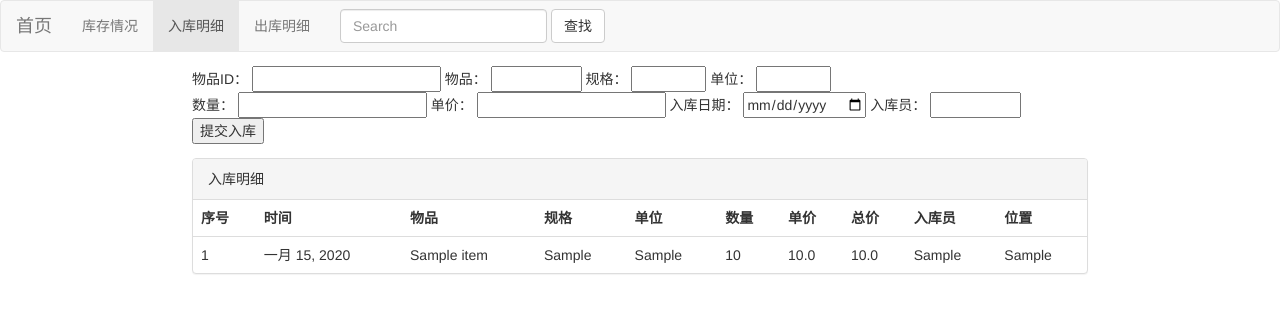
After one commit to fatinmidage/InternalSystem, a Django app: page /store/in/ in a window 1280 px wide. The commit adds this page. Shown: the top 313 px of the page. Run offline with Django 3.2, Linux system fonts and the light colour scheme; tables that the repository leaves empty hold one stand-in row (values such as "Sample post"); some libraries are stand-ins or nearby versions.

Commit message:
插入新增物品0.7

```diff
--- a/Store/models.py
+++ b/Store/models.py
@@ -1,9 +1,11 @@
+"""docstring占位符"""
 from django.db import models
 
 # Create your models here.
 
 
 class Item(models.Model):
+    """docstring占位符"""
     name = models.CharField(max_length=20)
     item_model = models.CharField(max_length=20)
     unit = models.CharField(max_length=6)
@@ -14,6 +16,7 @@ class Item(models.Model):
 
 
 class Items_in(models.Model):
+    """docstring占位符"""
     item = models.ForeignKey(Item, on_delete=models.DO_NOTHING)
     quantity = models.IntegerField()
     price = models.FloatField()
@@ -23,7 +26,9 @@ class Items_in(models.Model):
     is_deleted = models.BooleanField(default=False)
 
 
+
 class Items_out(models.Model):
+    """docstring占位符"""
     item = models.ForeignKey(Item, on_delete=models.DO_NOTHING)
     quantity = models.IntegerField()
     out_date = models.DateField()
@@ -32,6 +37,7 @@ class Items_out(models.Model):
 
 
 class Items_Total(models.Model):
+    """docstring占位符"""
     item = models.ForeignKey(Item, on_delete=models.DO_NOTHING)
     quantity = models.IntegerField()
     is_deleted = models.BooleanField(default=False)
--- a/Store/templates/base.html
+++ b/Store/templates/base.html
@@ -20,6 +20,7 @@
       <script src="https://cdn.jsdelivr.net/npm/html5shiv@3.7.3/dist/html5shiv.min.js"></script>
       <script src="https://cdn.jsdelivr.net/npm/respond.js@1.4.2/dest/respond.min.js"></script>
     <![endif]-->
+    {% block head %}{% endblock %}
 </head>
 
 <body>
@@ -41,8 +42,8 @@
             <!-- Collect the nav links, forms, and other content for toggling -->
             <div class="collapse navbar-collapse" id="bs-example-navbar-collapse-1">
                 <ul class="nav navbar-nav">
-                    <li class="active"><a href="/">库存情况<span class="sr-only">(current)</span></a></li>
-                    <li><a href="#">入库明细</a></li>
+                    <li class="{% block nav_total_active %}{% endblock %}"><a href="/">库存情况<span class="sr-only">(current)</span></a></li>
+                    <li class="{% block nav_in_active %}{% endblock %}" ><a href="{% url 'details_in' %}">入库明细</a></li>
                     <li><a href="#">出库明细</a></li>
                 </ul>
                 <form class="navbar-form navbar-left">
--- /dev/null
+++ b/Store/templates/items_in.html
@@ -0,0 +1,75 @@
+{% extends 'base.html' %}
+{% load staticfiles %}
+
+{% block title %}广丰惠州库存管理系统{%endblock%}
+{% block head %}
+<link href="{% static 'items_in.css' %}" rel="stylesheet">
+{% endblock %}
+
+
+{% block nav_in_active %}active{% endblock %}
+
+{% block content %}
+
+<div class="input_box">
+    <form action="{% url 'add_items_to_intable' %}" method="post">
+        {% csrf_token %}
+        物品ID：
+        <input type="number" name="item_id" id="">
+        物品：
+        <input type="text" name="item_name" readonly size="8">
+        规格：
+        <input type="text" name="item_model" readonly size="6">
+        单位：
+        <input type="text" name="item_unit" readonly size="6">
+        <br>
+        数量：
+        <input type="number" name="quantity" id="" size="3">
+        单价：
+        <input type="number" name="price" id="" size="3">
+        入库日期：
+        <input type="date" name="in_date" id="">
+        入库员：
+        <input type="text" name="operator" id="" size="8">
+        <input type="submit" value="提交入库">
+    </form>
+</div>
+
+<div class="panel panel-default">
+    <!-- Default panel contents -->
+    <div class="panel-heading">
+        入库明细
+    </div>
+
+    <!-- Table -->
+    <table class="table">
+        <tr>
+            <th>序号</th>
+            <th>时间</th>
+            <th>物品</th>
+            <th>规格</th>
+            <th>单位</th>
+            <th>数量</th>
+            <th>单价</th>
+            <th>总价</th>
+            <th>入库员</th>
+            <th>位置</th>
+        </tr>
+        {% for item in items %}
+        <tr>
+            <!-- 这里要改成普通的序号，不用物品的id -->
+            <td>{{item.id}}</td>
+            <td>{{item.in_date}}</td>
+            <td>{{item.item.name}}</td>
+            <td>{{item.item.item_model}}</td>
+            <td>{{item.item.unit}}</td>
+            <td>{{item.quantity}}</td>
+            <td>{{item.price}}</td>
+            <td>{{item.total_price}}</td>
+            <td>{{item.operator}}</td>
+            <td>{{item.item.location}}</td>
+        </tr>
+        {% endfor %}
+    </table>
+</div>
+{% endblock %}
--- a/Store/templates/storelist.html
+++ b/Store/templates/storelist.html
@@ -5,7 +5,7 @@
 {% block title %}广丰惠州库存管理系统{%endblock%}
 
 <link href="{% static 'storelist.css' %}" rel="stylesheet">
-
+{% block nav_total_active %}active{% endblock %}
 
 {% block content %}
 
@@ -18,7 +18,7 @@
   <!-- Table -->
   <table class="table">
     <tr>
-      <th>序号</th>
+      <th>物品ID</th>
       <th>物品</th>
       <th>规格</th>
       <th>单位</th>
@@ -33,7 +33,7 @@
       <td>{{item.item.item_model}}</td>
       <td>{{item.item.unit}}</td>
       <td>{{item.quantity}}</td>
-      <td>{{item.location}}</td>
+      <td>{{item.item.location}}</td>
     </tr>
     {% endfor %}
   </table>
--- a/Store/urls.py
+++ b/Store/urls.py
@@ -1,7 +1,9 @@
+'''处理Store的路由'''
 from django.urls import path
-from .views import storelist
-# from Store.views import storelist
+from .views import storelist, details_in, add_items_to_intable
 
 urlpatterns = [
-    path('',storelist,name='storelist'),
+    path('', storelist, name='storelist'),
+    path('in/', details_in, name='details_in'),
+    path('add/', add_items_to_intable, name='add_items_to_intable'),
 ]
--- a/Store/views.py
+++ b/Store/views.py
@@ -1,10 +1,63 @@
+"""定义处理函数"""
+
 from django.shortcuts import render
 from django.http import request
-from .models import Item,Items_Total
+from django.shortcuts import get_object_or_404
+from .models import Items_Total, Items_in, Item
 
 # Create your views here.
+
+
 def storelist(request):
+    """docstring占位"""
     store = Items_Total.objects.all()
     context = {}
     context['store'] = store
-    return render(request,'storelist.html',context)
+    return render(request, 'storelist.html', context)
+
+
+def details_in(request):
+    """docstring占位"""
+    dt_in = Items_in.objects.all()
+    context = {}
+    context['items'] = dt_in
+    return render(request, 'items_in.html', context)
+
+
+def add_items_in(it_object: Item, it_info: {}):
+    """添加一个入库记录"""
+    it_in = Items_in()
+    it_in.item = it_object
+    it_in.quantity = it_info['quantity']
+    it_in.price = it_info['price']
+    it_in.total_price = it_in.quantity * it_in.price
+    it_in.in_date = it_info['in_date']
+    it_in.operator = it_info['operator']
+    it_in.save()
+
+
+def add_items_total(item: Item, it_info: {}):
+    """总表插入记录"""
+    pass
+
+
+def add_items_to_intable(request):
+    """新增库存"""
+    print(request.POST.get('operator'))
+
+    it_id = int(request.POST.get('item_id'))
+    it_ob = get_object_or_404(Item, pk=it_id)
+
+    it_info = {}
+    it_info['quantity'] = int(request.POST.get('quantity'))
+    it_info['price'] = float(request.POST.get('price'))
+    it_info['in_date'] = request.POST.get('in_date')
+    it_info['operator'] = request.POST.get('operator')
+
+    add_items_in(it_ob, it_info)
+    add_items_total(it_ob, it_info)
+
+    dt_in = Items_in.objects.all()
+    context = {}
+    context['items'] = dt_in
+    return render(request, 'items_in.html', context)
--- /dev/null
+++ b/static/items_in.css
@@ -0,0 +1,7 @@
+div.input_box {
+    margin-bottom: 1em;
+}
+
+/* .inputbox {
+    margin-right: 1em;
+} */
```
